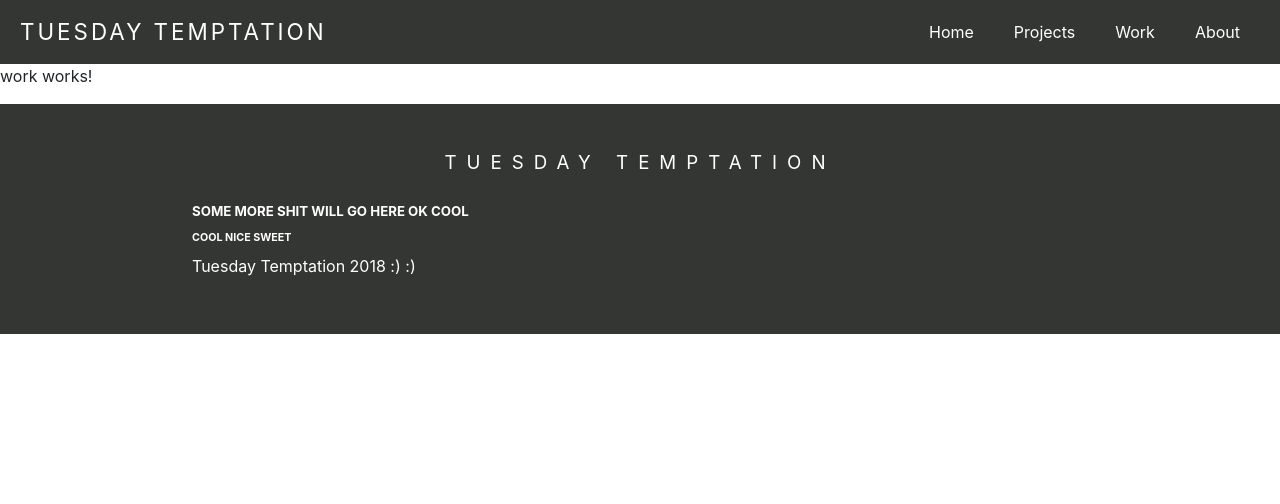
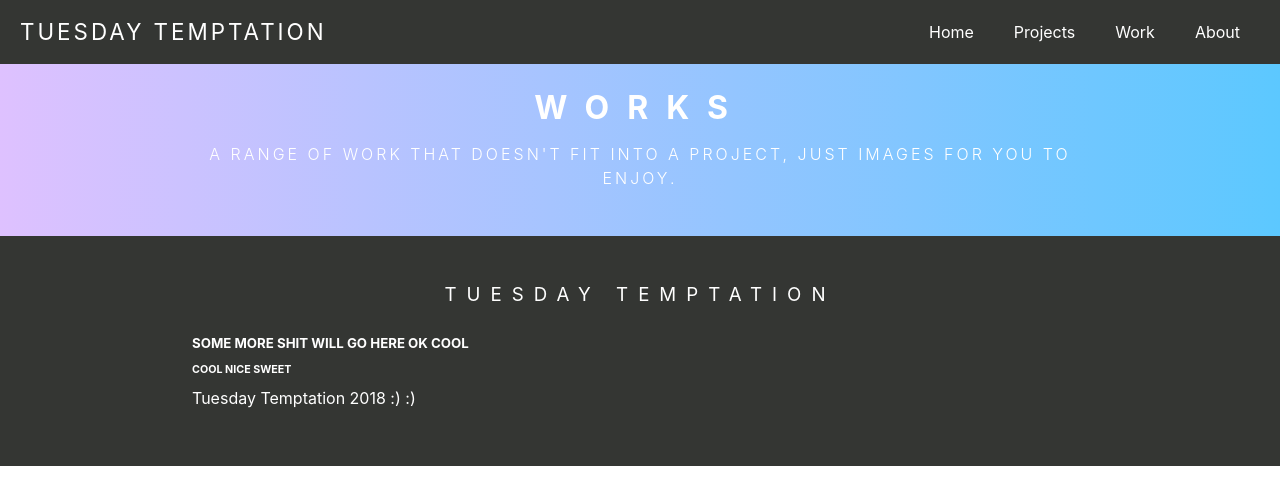
Before and after one commit to CEREBR4L/ttonline, an Angular app in the folder tt-ng/ttonline/: page /work in a window 1280 px wide. Shown: the top 504 px of the page. Built offline with nearby package versions, Linux system fonts and the light colour scheme.

Commit message:
Banner component

```diff
--- /dev/null
+++ b/tt-ng/ttonline/src/app/Generic_Components/banner/banner.component.css
@@ -0,0 +1,26 @@
+.banner{
+    padding: 0;
+    margin: 0;
+    color: #fff;
+    padding: 20px;
+    background:  linear-gradient(to right, #DEC1FF, #5CC8FF);
+  }
+
+  .banner h2{
+    padding: 0;
+    margin: 0;
+    font-size: 24pt;
+    font-weight: 700;
+    letter-spacing: 18px;
+    text-align: center;
+    text-transform: uppercase;
+  }
+
+  .banner p{
+    padding: 10px 15%;
+    margin: 0;
+    font-weight: 300;
+    letter-spacing: 3px;
+    text-align: center;
+    text-transform: uppercase;
+  }
--- /dev/null
+++ b/tt-ng/ttonline/src/app/Generic_Components/banner/banner.component.html
@@ -0,0 +1,5 @@
+
+<div class="banner">
+  <h2><ng-content select="span"></ng-content></h2>
+  <p><ng-content select="p"></ng-content></p>
+</div>
--- /dev/null
+++ b/tt-ng/ttonline/src/app/Generic_Components/banner/banner.component.ts
@@ -0,0 +1,15 @@
+import { Component, OnInit } from '@angular/core';
+
+@Component({
+  selector: 'app-banner',
+  templateUrl: './banner.component.html',
+  styleUrls: ['./banner.component.css']
+})
+export class BannerComponent implements OnInit {
+
+  constructor() { }
+
+  ngOnInit() {
+  }
+
+}
--- a/tt-ng/ttonline/src/app/Page_Components/about/about.component.html
+++ b/tt-ng/ttonline/src/app/Page_Components/about/about.component.html
@@ -1,3 +1,5 @@
-<p>
-  about works!
-</p>
+
+<app-banner>
+  <span>About</span>
+  <p class="sub-text">What is tuesday temptation? Well let me tell you a little about what, who or why tuesday temptation is a thing.</p>
+</app-banner>
--- a/tt-ng/ttonline/src/app/Page_Components/projects/projects.component.html
+++ b/tt-ng/ttonline/src/app/Page_Components/projects/projects.component.html
@@ -1,3 +1,5 @@
-<p>
-  projects works!
-</p>
+
+<app-banner>
+  <span>PROJECTS</span>
+  <p class="sub-text">A RANGE OF COLLECTIONS OF MY ART WORKS AND PHOTOGRAPHY DONE IN CONJUCTION WITH A THEME THROUGHOUT, COLLECTED TO BE BEST PRESENTED TOGEATHER.</p>
+</app-banner>
--- a/tt-ng/ttonline/src/app/Page_Components/work/work.component.html
+++ b/tt-ng/ttonline/src/app/Page_Components/work/work.component.html
@@ -1,3 +1,5 @@
-<p>
-  work works!
-</p>
+
+<app-banner>
+  <span>WORKS</span>
+  <p class="sub-text">A RANGE OF WORK THAT DOESN'T FIT INTO A PROJECT, JUST IMAGES FOR YOU TO ENJOY.</p>
+</app-banner>
--- a/tt-ng/ttonline/src/app/app.module.ts
+++ b/tt-ng/ttonline/src/app/app.module.ts
@@ -15,6 +15,7 @@ import { AboutComponent } from './Page_Components/about/about.component';
 import { FourOhFourComponent } from './Page_Components/four-oh-four/four-oh-four.component';
 import { NavComponent } from './Generic_Components/nav/nav.component';
 import { FooterComponent } from './Generic_Components/footer/footer.component';
+import { BannerComponent } from './Generic_Components/banner/banner.component';
 
 
 export const routes: Routes = [
@@ -56,7 +57,8 @@ export const routes: Routes = [
     AboutComponent,
     FourOhFourComponent,
     NavComponent,
-    FooterComponent
+    FooterComponent,
+    BannerComponent
   ],
   imports: [
     BrowserModule,
```
Also changed, not shown: 1 other file (tests, documents, lock files or other folders).
